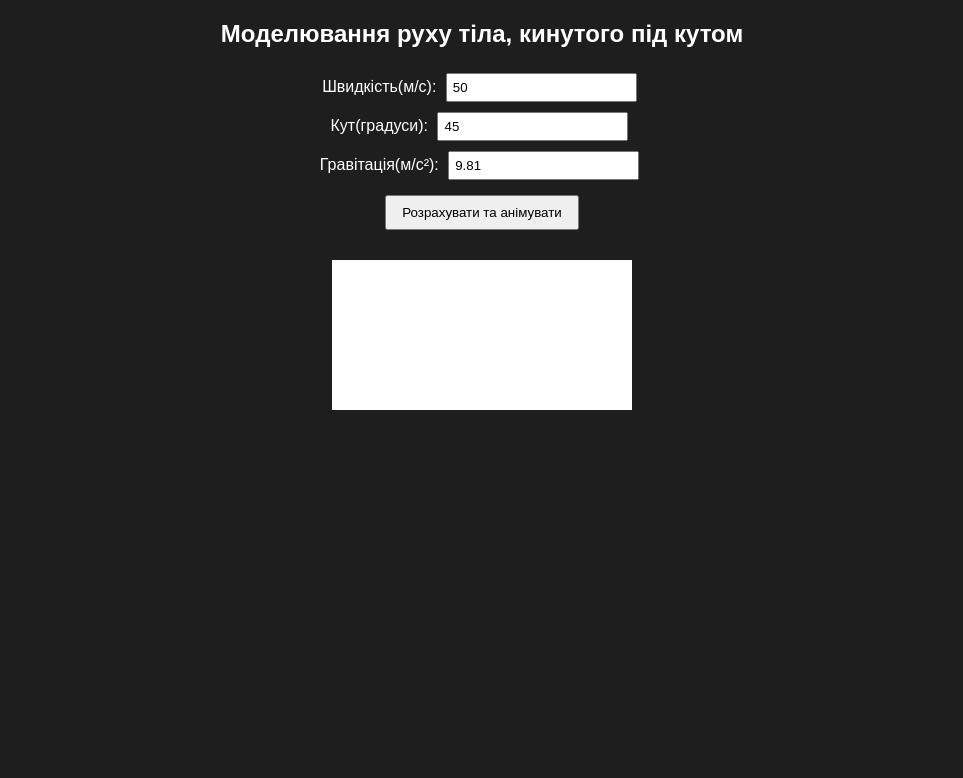
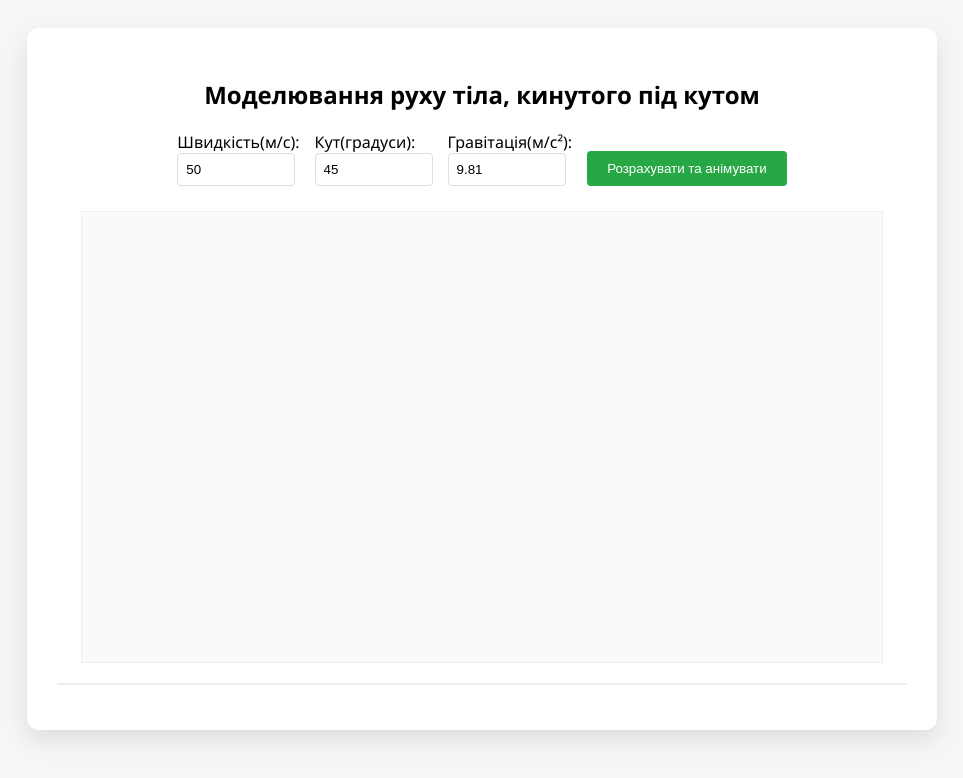
Before and after one commit to illyadebych/1.2-2.2, a plain HTML site: page index.html in a window 1280 px wide. Shown: the whole page, without its empty margins (158-1121 px from the left). Drawn offline with nearby package versions, Linux system fonts and the light colour scheme.

```diff
--- a/style.css
+++ b/style.css
@@ -1,27 +1,81 @@
 body {
-    font-family: Arial;
-    background: #1e1e1e;
-    color: white;
+    font-family: 'Segoe UI', Tahoma, Geneva, Verdana, sans-serif;
+    background-color: #f4f7f6;
+    display: flex;
+    justify-content: center;
+    padding: 20px;
+}
+
+.container {
+    background: white;
+    padding: 30px;
+    border-radius: 12px;
+    box-shadow: 0 10px 25px rgba(0,0,0,0.1);
+    width: 100%;
+    max-width: 850px;
     text-align: center;
 }
 
-.container {
-    margin: 20px;
+.controls {
+    display: flex;
+    flex-wrap: wrap;
+    gap: 15px;
+    justify-content: center;
+    margin-bottom: 25px;
+}
+
+.input-group {
+    display: flex;
+    flex-direction: column;
+    align-items: flex-start;
 }
 
 input {
-    margin: 5px;
-    padding: 5px;
+    padding: 8px;
+    border: 1px solid #ddd;
+    border-radius: 4px;
+    width: 100px;
 }
 
 button {
-    padding: 8px 15px;
-    margin: 10px;
+    padding: 10px 20px;
+    background-color: #28a745;
+    color: white;
+    border: none;
+    border-radius: 4px;
     cursor: pointer;
+    align-self: flex-end;
+    transition: background 0.3s;
 }
 
-#chart {
-    background: white;
-    display: inline-block;
+button:hover {
+    background-color: #218838;
+}
+
+#canvas-container {
+    width: 100%;
+    overflow-x: auto; /* Для мобільних пристроїв */
+}
+
+svg {
+    background: #fafafa;
+    border: 1px solid #eee;
+    margin: 0 auto;
+    display: block;
+    width: 800px;  /* Фіксована ширина для D3 розрахунків */
+    height: 450px;
+}
+
+#results {
     margin-top: 20px;
+    display: grid;
+    grid-template-columns: repeat(3, 1fr);
+    gap: 10px;
+    border-top: 2px solid #eee;
+    padding-top: 15px;
 }
+
+.result-item {
+    font-weight: bold;
+    color: #333;
+}
```
